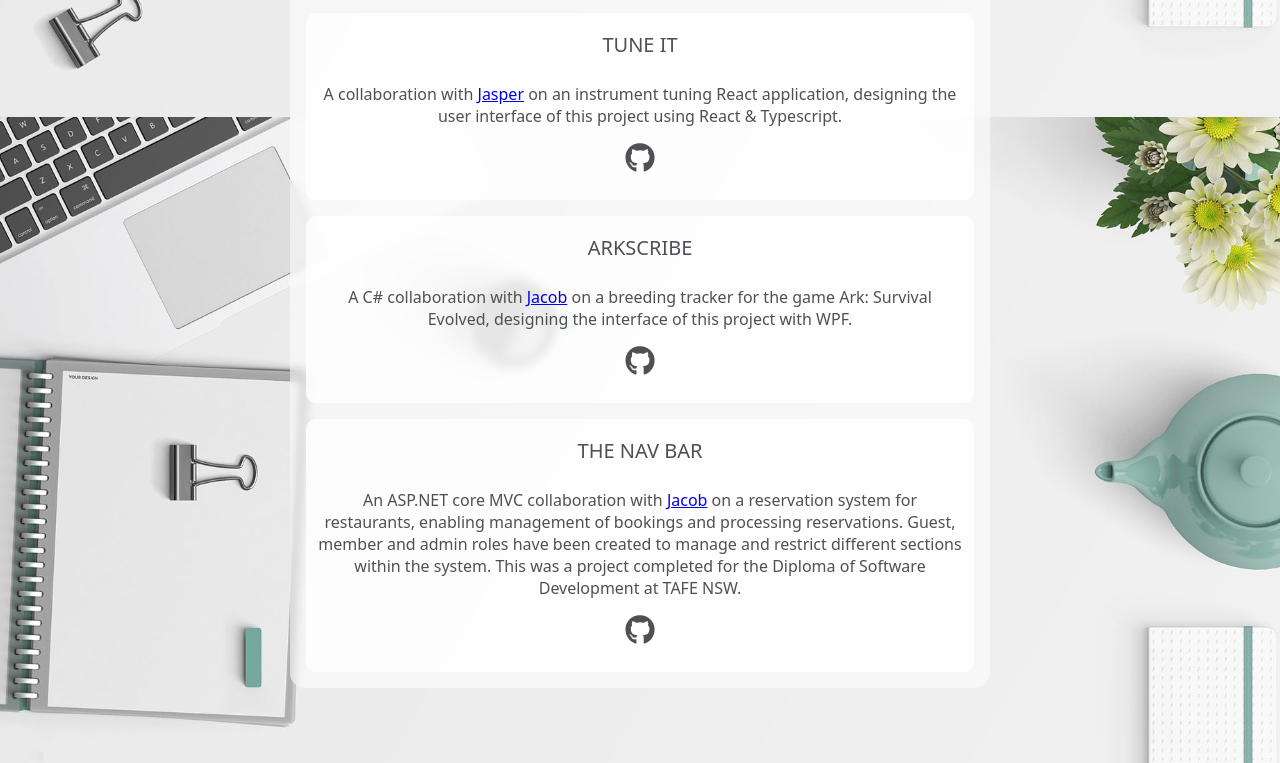
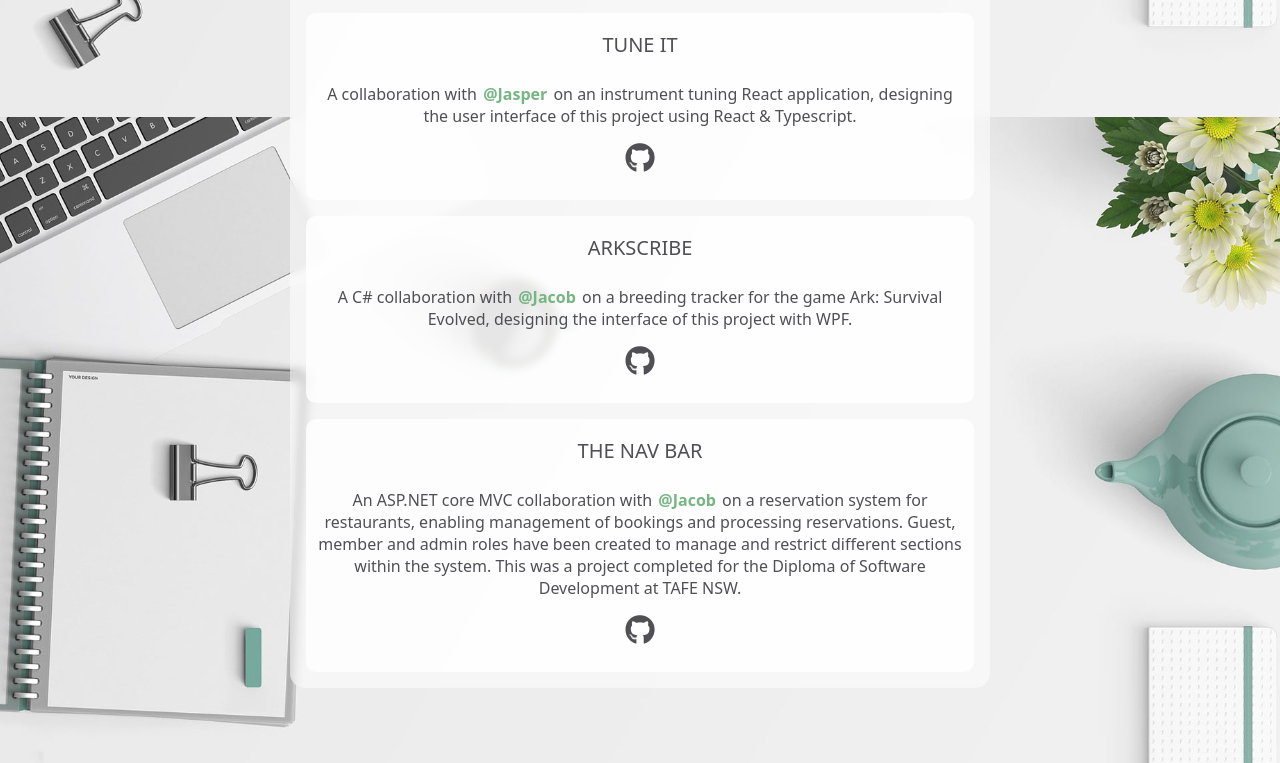
Before and after one commit to lachelle-anne/lachelle-anne.github.io, a plain HTML site: page projects.html in a window 1280 px wide. Shown: the part 3883-4646 px from the top of the page. Drawn offline with Linux system fonts and the light colour scheme.

Commit message:
css update

```diff
--- a/projects.html
+++ b/projects.html
@@ -5,8 +5,11 @@
     <meta charset="utf-8" />
     <meta name="viewport" content="width=device-width, initial-scale=1.0" />
     <title>Lachelle Pavlovic</title>
+    <link rel="icon" type="image/svg" href="./images/code_html_link_share_icon.svg">
+    <link rel="canonical" href="https://lachelle-anne.com/projects.html">
+    <meta name="referrer" content="none-when-downgrade">
     <link rel="stylesheet" href="https://cdnjs.cloudflare.com/ajax/libs/font-awesome/5.10.2/css/all.min.css" />
-    <link href="styles.css?v=29" rel="stylesheet" />
+    <link href="styles.css?v=30" rel="stylesheet" />
 
     <!-- Global site tag (gtag.js) - Google Analytics -->
     <script async src="https://www.googletagmanager.com/gtag/js?id=UA-203236141-1"></script>
@@ -156,8 +159,8 @@
         </div>
         <div class="bubble project-subheading text-center">
             <h5 class="project">TUNE IT</h5>
-            <p>A collaboration with <a title="jasperdunn" target="_blank" rel="noopener noreferrer"
-                    href="https://github.com/jasperdunn">Jasper</a> on an
+            <p>A collaboration with <a class="profile-link" title="jasperdunn" target="_blank" rel="noopener noreferrer"
+                    href="https://github.com/jasperdunn">@Jasper</a> on an
                 instrument tuning React application,
                 designing the user interface of this project using React & Typescript.</p>
             <p><a class="project-link" target="_blank" rel="noopener noreferrer"
@@ -166,8 +169,8 @@
         </div>
         <div class="bubble project-subheading text-center">
             <h5 class="project">ARKSCRIBE</h5>
-            <p>A C# collaboration with <a title="Necropixel15616" target="_blank" rel="noopener noreferrer"
-                    href="https://github.com/Necropixel15616">Jacob</a> on
+            <p>A C# collaboration with <a class="profile-link" title="Necropixel15616" target="_blank" rel="noopener noreferrer"
+                    href="https://github.com/Necropixel15616">@Jacob</a> on
                 a
                 breeding tracker for the game Ark: Survival Evolved,
                 designing the interface of this project with WPF.</p>
@@ -177,8 +180,8 @@
         </div>
         <div class="bubble project-subheading text-center">
             <h5 class="project">THE NAV BAR</h5>
-            <p>An ASP.NET core MVC collaboration with <a title="Necropixel15616" target="_blank"
-                    rel="noopener noreferrer" href="https://github.com/Necropixel15616">Jacob</a> on a
+            <p>An ASP.NET core MVC collaboration with <a class="profile-link" title="Necropixel15616" target="_blank"
+                    rel="noopener noreferrer" href="https://github.com/Necropixel15616">@Jacob</a> on a
                 reservation system for restaurants, enabling management of bookings and processing reservations. Guest,
                 member and admin roles have been created to manage and restrict different sections within the system.
                 This was a project completed for the Diploma of Software Development at TAFE NSW.</p>
--- a/styles.css
+++ b/styles.css
@@ -287,7 +287,7 @@ ul {
   color: var(--footer-icon);
 }
 .footer-icon:hover {
-  color: #75b683;
+  color: rgb(73, 190, 149);
 }
 
 /* Home Page */
@@ -422,6 +422,18 @@ ul {
 .project-github-icon:hover {
   color: rgb(149, 206, 186);
 }
+.profile-link {
+  color: #75b683;
+  text-decoration: none;
+  font-weight: bold;
+  padding-left: 2px;
+  padding-right: 2px;
+}
+.profile-link:hover {
+  background-color: rgb(73, 190, 149);
+  color: #f0f0f0;
+  border-radius: 5px;
+}
 
 /* Blog Page */
 
@@ -473,8 +485,7 @@ ul {
   margin-top: 10px;
   text-decoration: none;
 }
-
-.link:hover{
+.link:hover {
   background-color: #75b683;
   color: #fff;
 }
```
Also changed, not shown: about.html (+4 -1 lines), blog.html (+4 -1 lines), index.html (+4 -1 lines), images/code_html_link_share_icon.svg (added).
